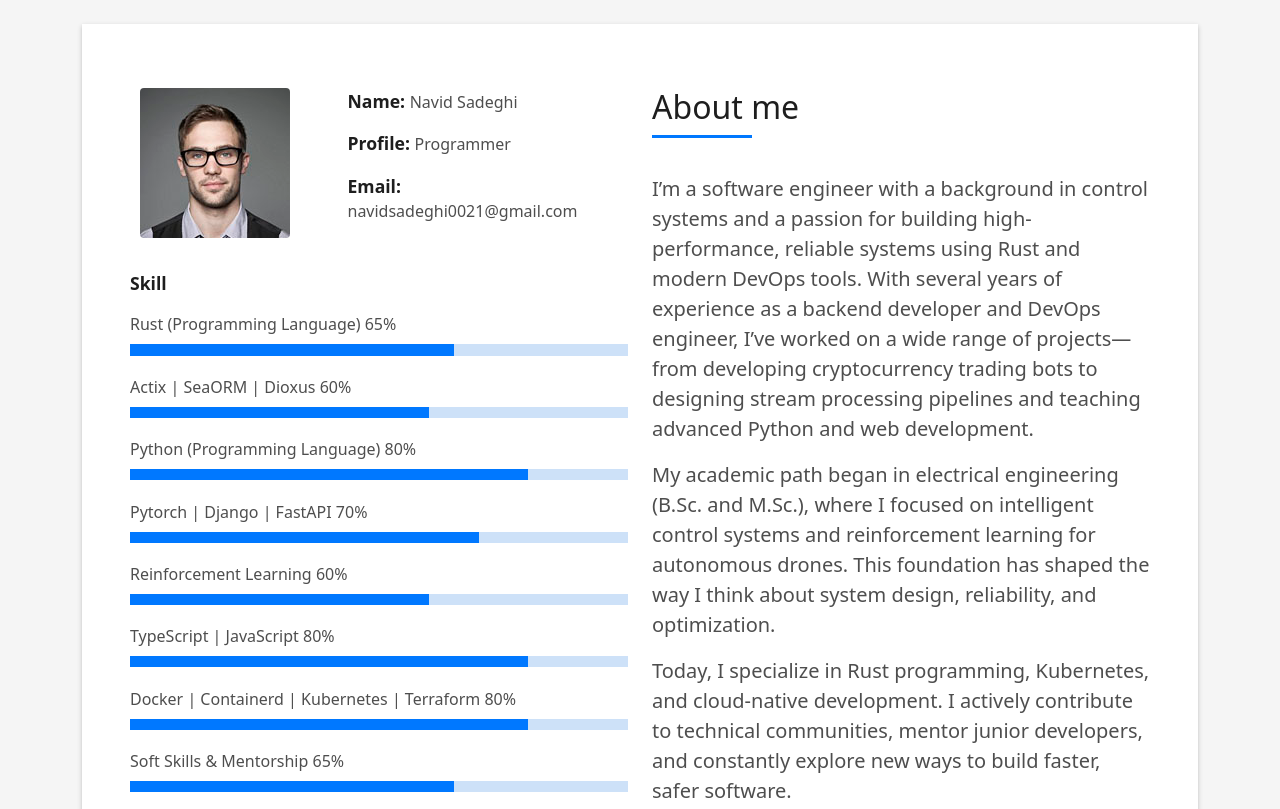
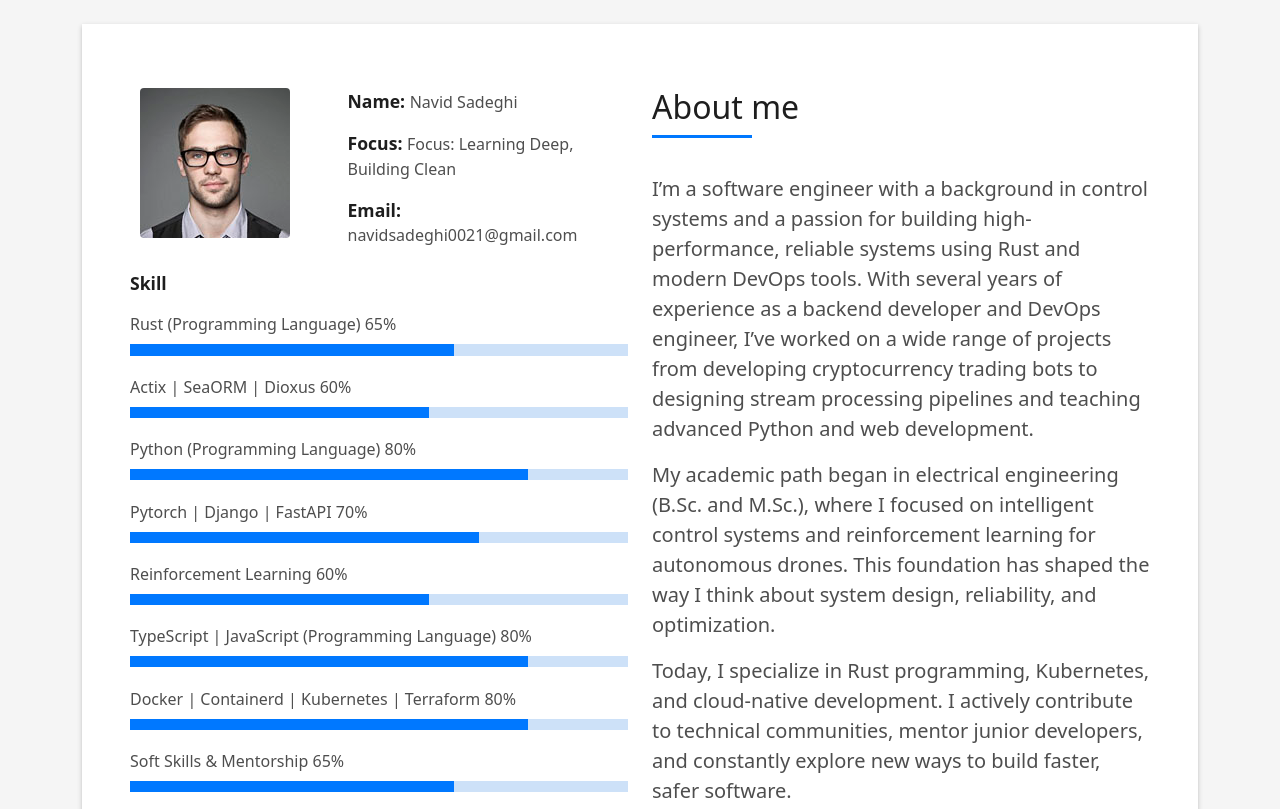
Before and after one commit to enavid/DevFolio, a plain HTML site: page index.html in a window 1280 px wide. Shown: the part 840-1649 px from the top of the page. Drawn offline with Linux system fonts and the light colour scheme.

Commit message:
Update index.html

```diff
--- a/index.html
+++ b/index.html
@@ -88,7 +88,7 @@
                     <div class="col-sm-6 col-md-7">
                       <div class="about-info">
                         <p><span class="title-s">Name: </span> <span>Navid Sadeghi</span></p>
-                        <p><span class="title-s">Profile: </span> <span>Programmer</span></p>
+                        <p><span class="title-s">Focus: </span> <span>Focus: Learning Deep, Building Clean</span></p>
                         <p><span class="title-s">Email: </span> <span>navidsadeghi0021@gmail.com</span></p>
                         <!-- <p><span class="title-s">Phone: </span> <span>(617) 557-0089</span></p> -->
                       </div>
@@ -121,7 +121,7 @@
                       <div class="progress-bar" role="progressbar" style="width: 60%" aria-valuenow="90"
                         aria-valuemin="0" aria-valuemax="100"></div>
                     </div>
-                    <span>TypeScript | JavaScript</span> <span class="pull-right">80%</span>
+                    <span>TypeScript | JavaScript (Programming Language)</span> <span class="pull-right">80%</span>
                     <div class="progress">
                       <div class="progress-bar" role="progressbar" style="width: 80%" aria-valuenow="90"
                         aria-valuemin="0" aria-valuemax="100"></div>
@@ -146,7 +146,7 @@
                       </h5>
                     </div>
                     <p class="lead">
-                      I’m a software engineer with a background in control systems and a passion for building high-performance, reliable systems using Rust and modern DevOps tools. With several years of experience as a backend developer and DevOps engineer, I’ve worked on a wide range of projects—from developing cryptocurrency trading bots to designing stream processing pipelines and teaching advanced Python and web development.
+                      I’m a software engineer with a background in control systems and a passion for building high-performance, reliable systems using Rust and modern DevOps tools. With several years of experience as a backend developer and DevOps engineer, I’ve worked on a wide range of projects from developing cryptocurrency trading bots to designing stream processing pipelines and teaching advanced Python and web development.
                     </p>
                     <p class="lead">
                       My academic path began in electrical engineering (B.Sc. and M.Sc.), where I focused on intelligent control systems and reinforcement learning for autonomous drones. This foundation has shaped the way I think about system design, reliability, and optimization.
@@ -335,7 +335,7 @@
                     </div>
                     <div class="socials">
                       <ul>
-                        <li><a href="https://twitter.com/en_sadeghi"><span class="ico-circle"><i
+                        <li><a href="https://x.com/en_navid1><span class="ico-circle"><i
                                 class="bi bi-twitter"></i></span></a></li>
                         <li><a href="https://github.com/enavid"><span class="ico-circle"><i
                                 class="bi bi-github"></i></span></a></li>
```
